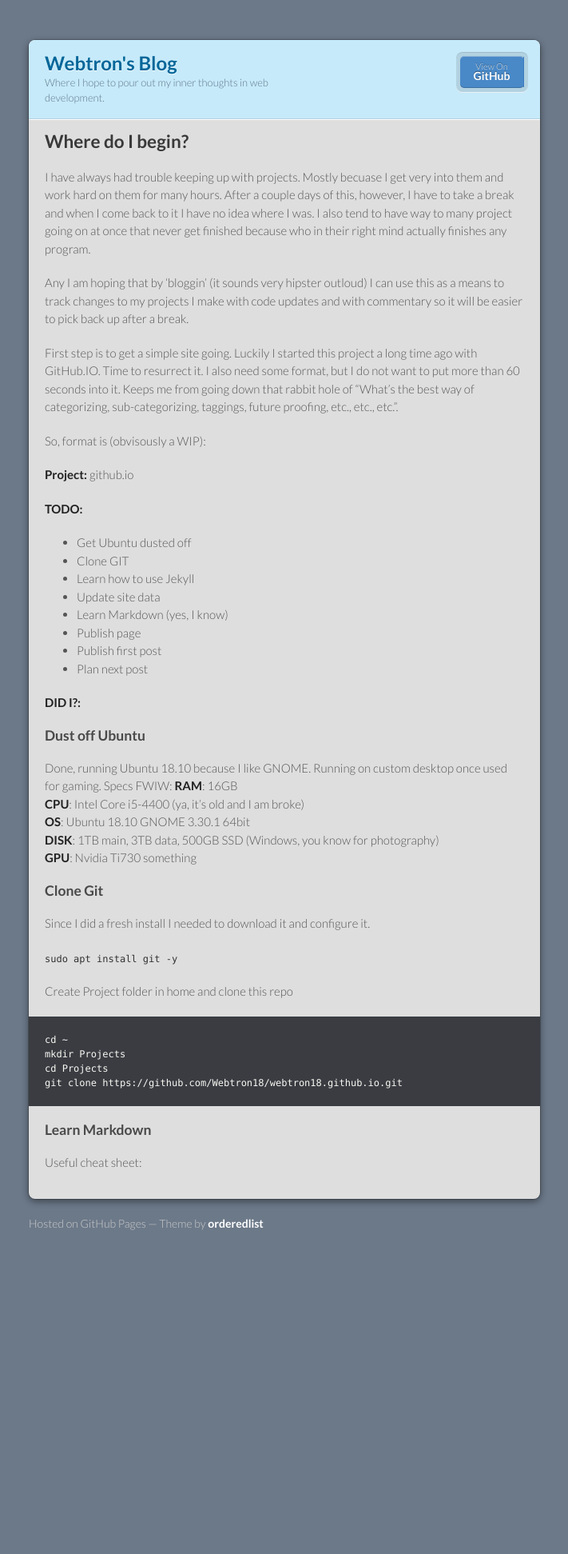
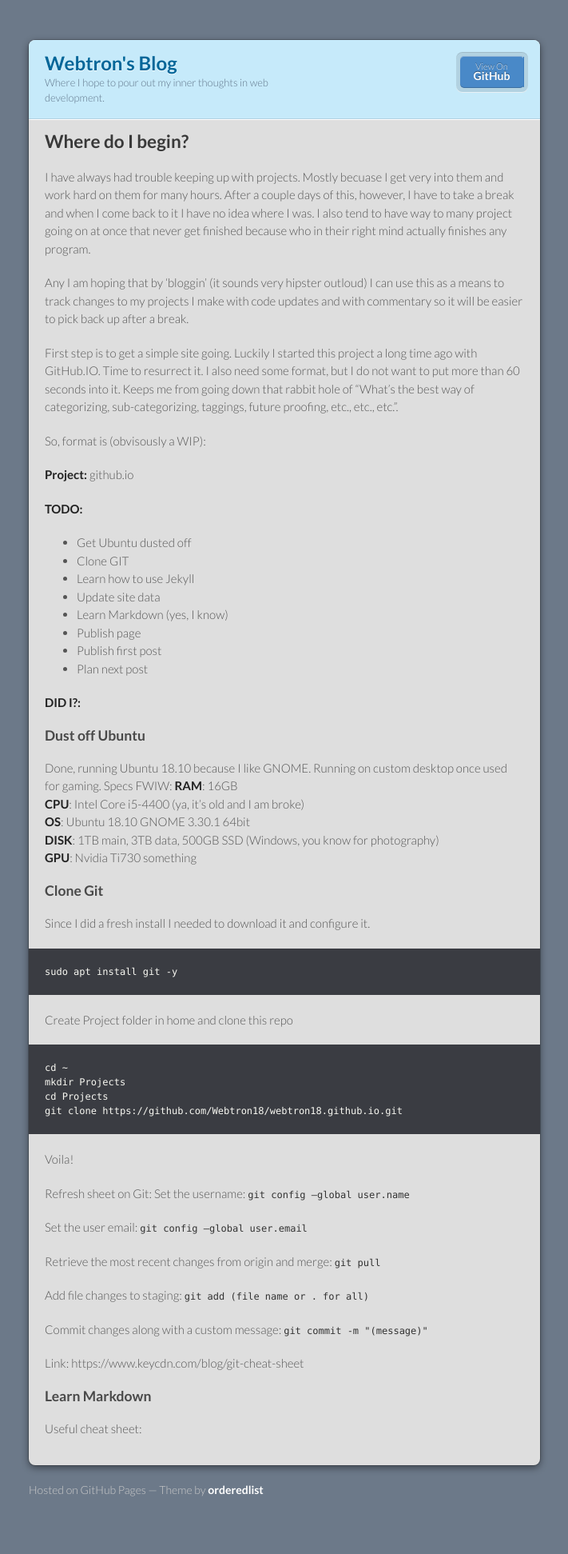
Before and after one commit to Lord0fBytes/lord0fbytes.github.io, a Jekyll site: the page built from _posts/2019-02-19-lets-start-this.md, in a window 1280 px wide. Shown: the whole page at 80% size, without its empty margins (284-995 px from the left). Built offline with Jekyll 4.4.1, drawn with Linux system fonts in a browser that asks for light colours; our own code applies the rules of GitHub Pages for plain Markdown files; before the commit the page ends 1610 px from its top, so only the background shows below that.

````diff
--- a/_posts/2019-02-19-lets-start-this.md
+++ b/_posts/2019-02-19-lets-start-this.md
@@ -43,7 +43,9 @@
 ### Clone Git
 Since I did a fresh install I needed to download it and configure it.
 
-```sudo apt install git -y```
+```
+sudo apt install git -y
+```
 
 Create Project folder in home and clone this repo
 
@@ -53,7 +55,20 @@
 cd Projects
 git clone https://github.com/Webtron18/webtron18.github.io.git
 ```
+Voila!
 
+Refresh sheet on Git:
+Set the username: ```git config –global user.name```
+
+Set the user email: ```git config –global user.email```
+
+Retrieve the most recent changes from origin and merge: ```git pull```
+
+Add file changes to staging: ```git add (file name or . for all)```
+
+Commit changes along with a custom message: ```git commit -m "(message)"```
+
+Link: https://www.keycdn.com/blog/git-cheat-sheet
 
 ### Learn Markdown
 
````
